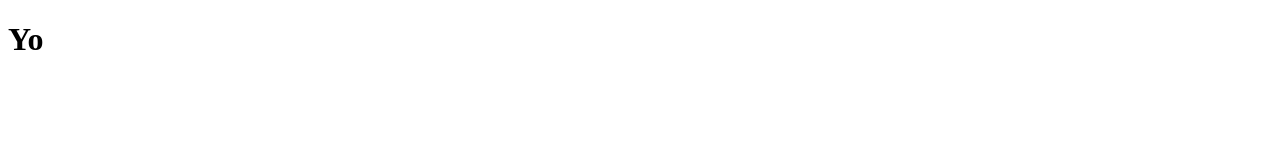
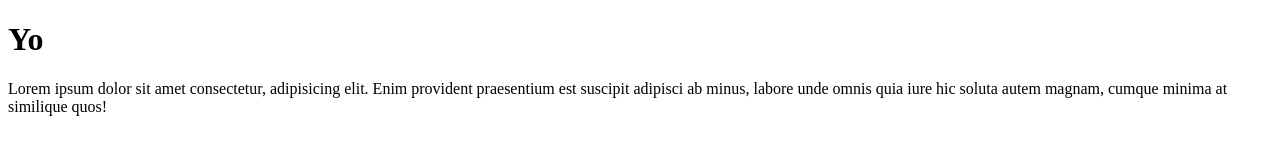
Before and after one commit to linpucheng/biao-class, a plain HTML site: page practice/002/index.html in a window 1280 px wide. Drawn offline with Linux system fonts and the light colour scheme.

Commit message:
添加了一段

```diff
--- a/practice/002/index.html
+++ b/practice/002/index.html
@@ -1,11 +1,16 @@
 <!DOCTYPE html>
 <html lang="en">
+
 <head>
   <meta charset="UTF-8">
   <meta name="viewport" content="width=device-width, initial-scale=1.0">
   <title>Document</title>
 </head>
+
 <body>
   <h1>Yo</h1>
+  <p>Lorem ipsum dolor sit amet consectetur, adipisicing elit. Enim provident praesentium est suscipit adipisci ab
+    minus, labore unde omnis quia iure hic soluta autem magnam, cumque minima at similique quos!</p>
 </body>
+
 </html>
```
